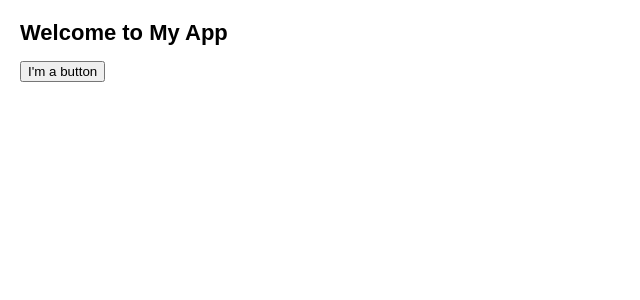
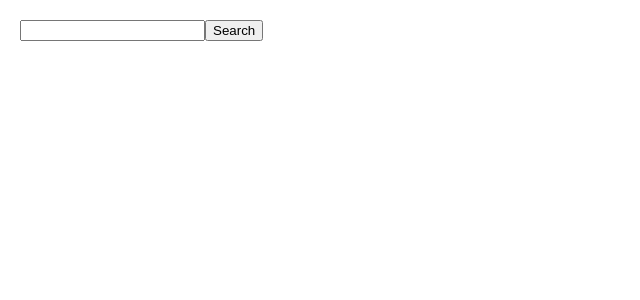
Before and after one commit to tokusakurai/AOJ-searcher, a React (Create React App) app in the folder frontend/: page / in a window 1280 px wide. Shown: the top 300 px of the page, without its empty margins (0-640 px from the left). Built offline with nearby package versions, Linux system fonts and the light colour scheme.

Commit message:
[add] problem search function

```diff
--- a/frontend/src/App.js
+++ b/frontend/src/App.js
@@ -1,16 +1,53 @@
-function MyButton() {
+import { useState } from 'react';
+
+function QueryForm({ onSearch }) {
+    const [query, setQuery] = useState('');
+
+    const handleSubmit = (e) => {
+        e.preventDefault();
+        onSearch(query);
+    };
+
     return (
-        <button>
-            I'm a button
-        </button>
+        <form onSubmit={handleSubmit}>
+            <input
+                type="text"
+                value={query}
+                onChange={(e) => setQuery(e.target.value)}
+            />
+            <button type="submit">Search</button>
+        </form>
     );
+}
+
+function FindSubmissions(problemId) {
+    const url = 'http://localhost:8000/submissions';
+    const dataToSend = { UserId: 'tokusakurai', ProblemId: problemId, Language: 'C++17' };
+
+    console.log(dataToSend);
+
+    fetch(url, {
+        method: 'POST',
+        headers: {
+            'Content-Type': 'application/json'
+        },
+        body: JSON.stringify(dataToSend)
+    }).then(response => {
+        if (!response.ok) {
+            throw new Error('Network response was not ok');
+        }
+        return response.json();
+    }).then(data => {
+        console.log(data);
+    }).catch(error => {
+        console.error('Error:', error);
+    })
 }
 
 export default function MyApp() {
     return (
         <div>
-            <h1>Welcome to My App</h1>
-            <MyButton />
+            <QueryForm onSearch={FindSubmissions} />
         </div>
-    )
+    );
 }
```
